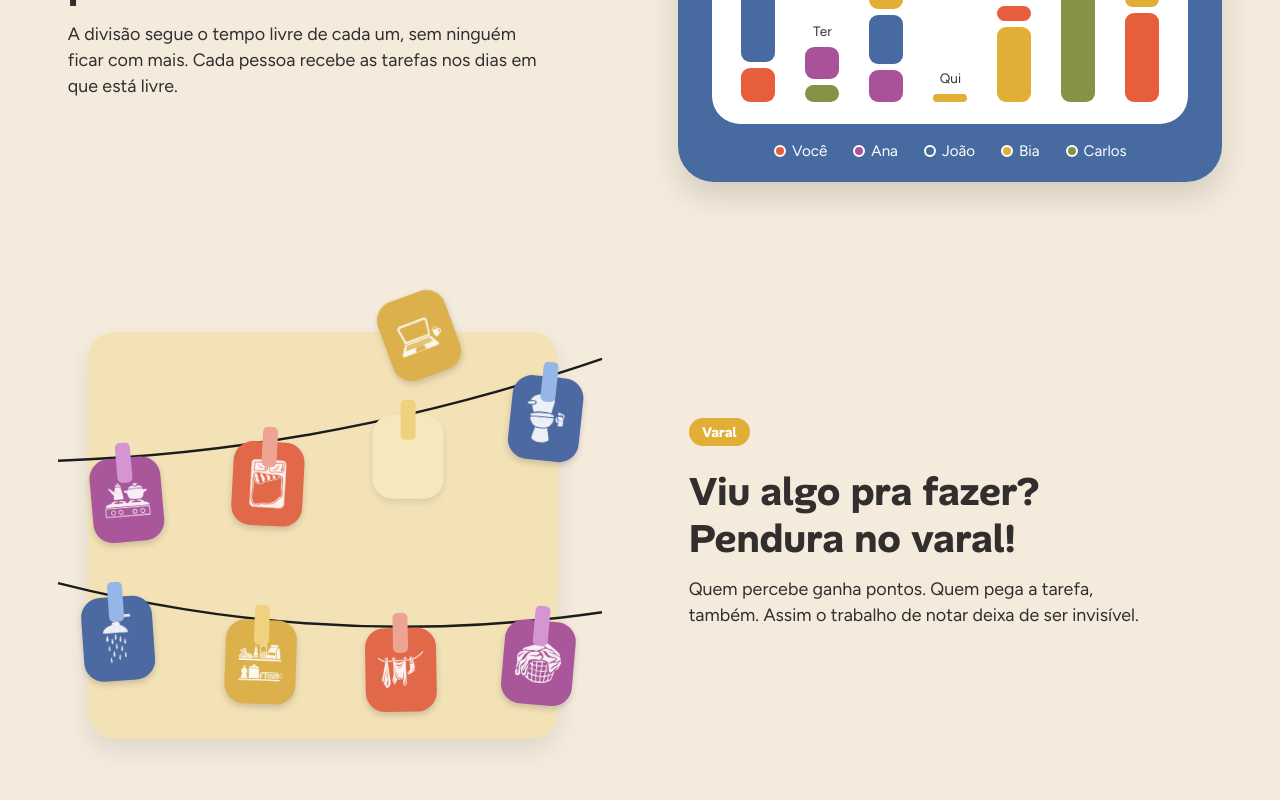
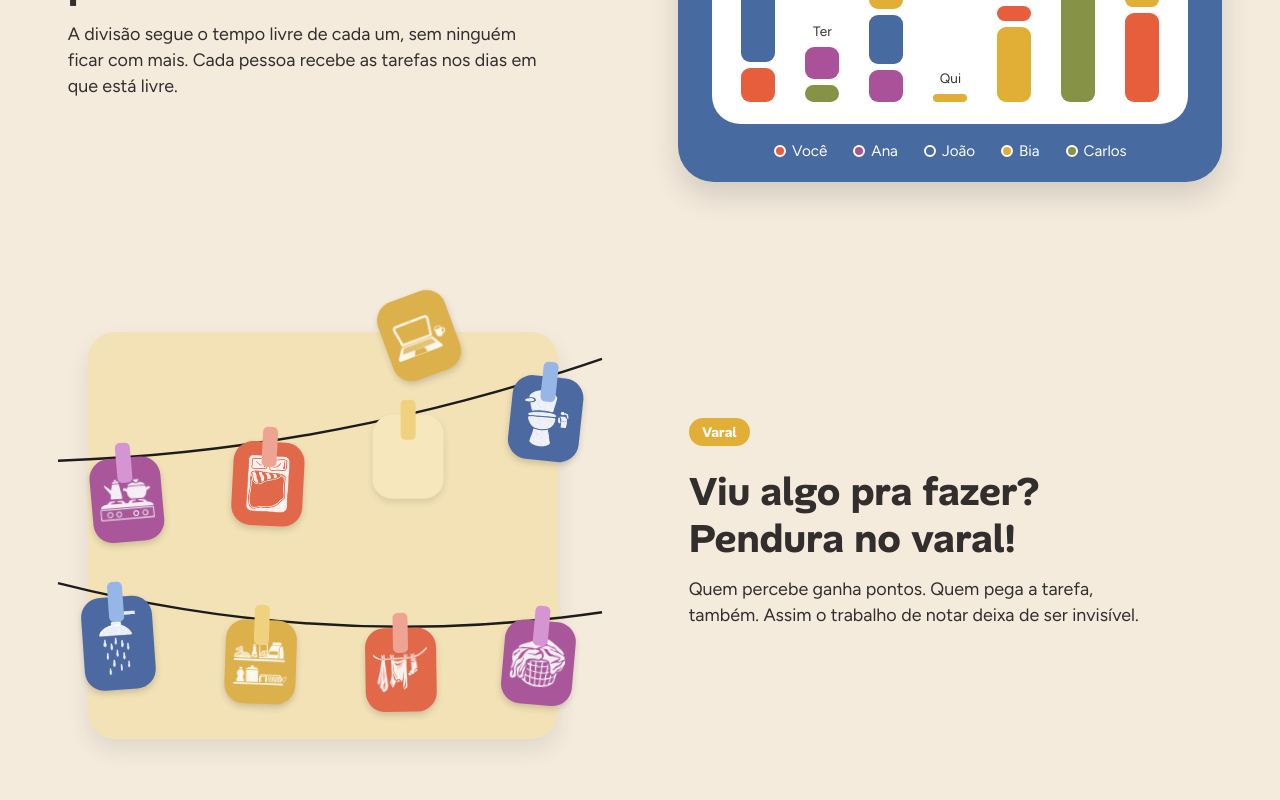
Before and after one commit to MegaFinal/Pipa_Landing, a React (Vite) app: page / in a window 1280 px wide. Shown: the part 2126-2926 px from the top of the page. Built offline with nearby package versions, Linux system fonts and the light colour scheme.

Commit message:
fix(landing): aumenta os símbolos das peças do varal sem distorcer

```diff
--- a/src/components/landing/interactive/Clothesline.css
+++ b/src/components/landing/interactive/Clothesline.css
@@ -92,8 +92,8 @@
 }
 
 .varal-tile__body img {
-  width: 64%;
-  height: 58%;
+  width: 76%;
+  height: 68%;
   object-fit: contain;
 }
 
```
